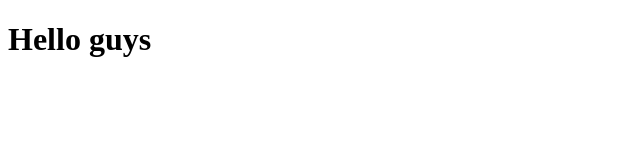
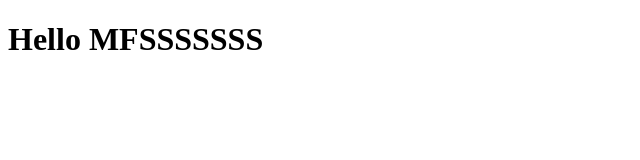
Before and after one commit to VickyRajV/GroupProject, a plain HTML site: page index.html in a window 1280 px wide. Shown: the whole page, without its empty margins (0-640 px from the left). Drawn offline with Linux system fonts and the light colour scheme.

Commit message:
Update index.html

```diff
--- a/index.html
+++ b/index.html
@@ -6,6 +6,6 @@
     <title>Document</title>
 </head>
 <body>
-    <h1>Hello guys</h1>
+    <h1>Hello MFSSSSSSS</h1>
 </body>
 </html>
```
